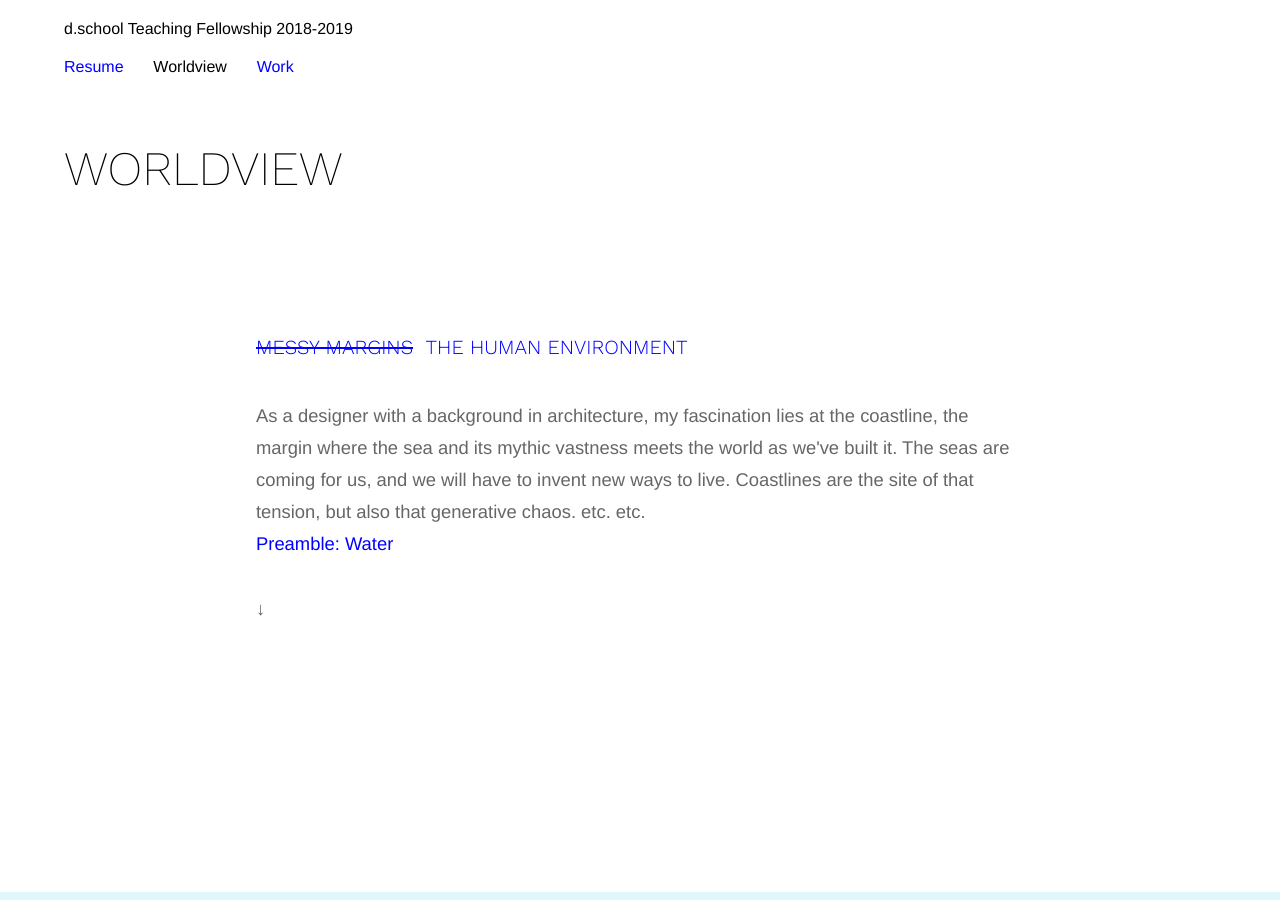
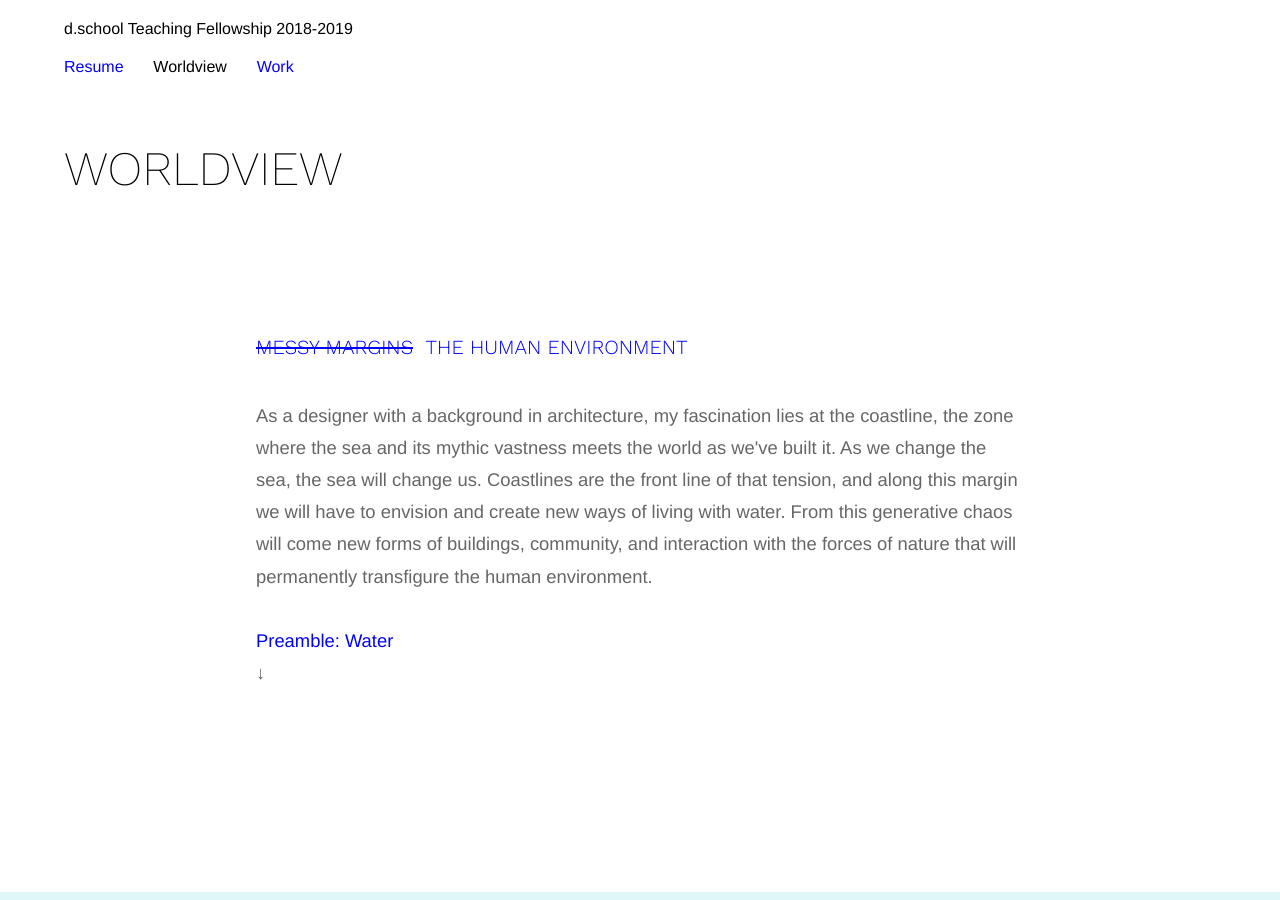
Before and after one commit to leidio/workshop, a Jekyll site: the page built from narrative.html, in a window 1280 px wide and 900 px high. Built offline with Jekyll 4.4.1, drawn with Linux system fonts in a browser that asks for light colours; some web fonts are replaced.

Commit message:
Narrative intro text changes

```diff
--- a/narrative.html
+++ b/narrative.html
@@ -18,14 +18,13 @@ layout: stanford
     <div class="full">
         <div class="narr-projectheadline blue1"><span class="strike">Messy Margins</span>&nbsp;&nbsp;The Human Environment</div><br><br>
         <div class="projecttext">
-        As a designer with a background in architecture, my fascination lies at the coastline, the margin where the sea and its mythic vastness meets the world as we've built it. The seas are coming for us, and we will have to invent new ways to live. Coastlines are the site of that tension, but also that generative chaos. etc. etc. <br>
+        As a designer with a background in architecture, my fascination lies at the coastline, the zone where the sea and its mythic vastness meets the world as we've built it. As we change the sea, the sea will change us. Coastlines are the front line of that tension, and along this margin we will have to envision and create new ways of living with water. From this generative chaos will come new forms of buildings, community, and interaction with the forces of nature that will permanently transfigure the human environment. <br><br>
             <a href="#water">Preamble: Water</a><br>
             <!--<a href="#wetlands">2. Wetlands</a><br>
             <a href="#delta">3. Delta</a><br>
             <a href="#place">4. Place</a><br>
             <a href="#paradise">5. Paradise</a><br>
             <a href="#map">6. Map</a><br>-->
-            <br>
             ↓
         </div>
     </div>
```
